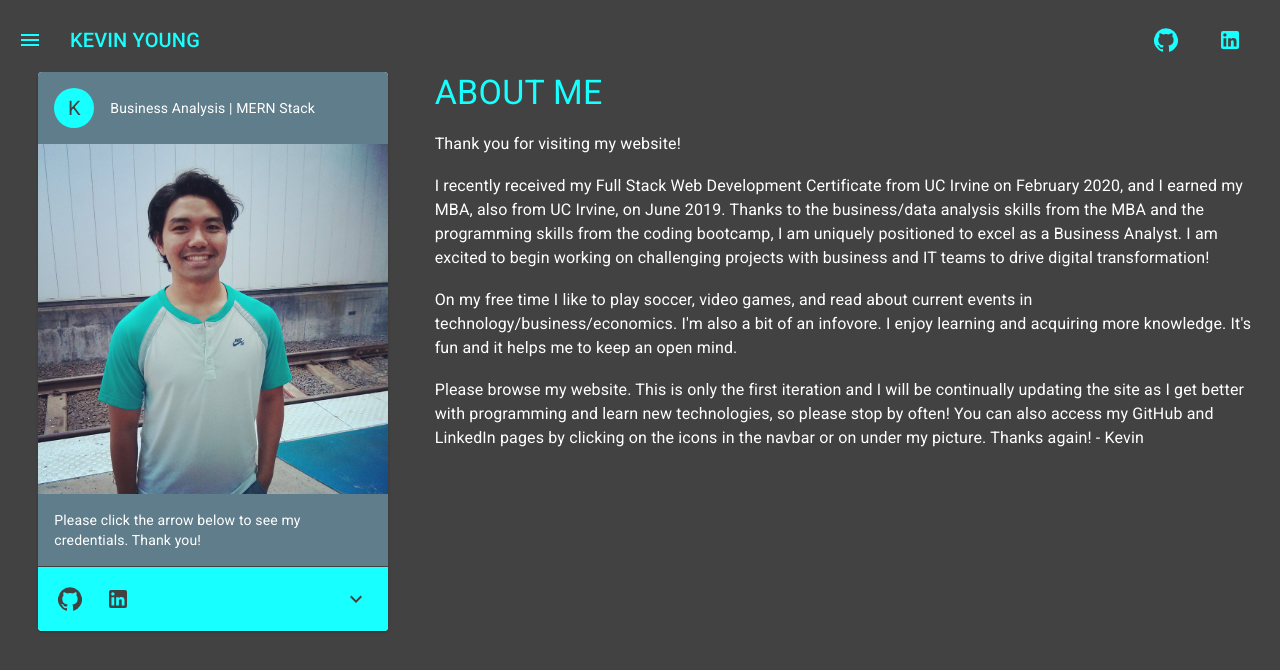
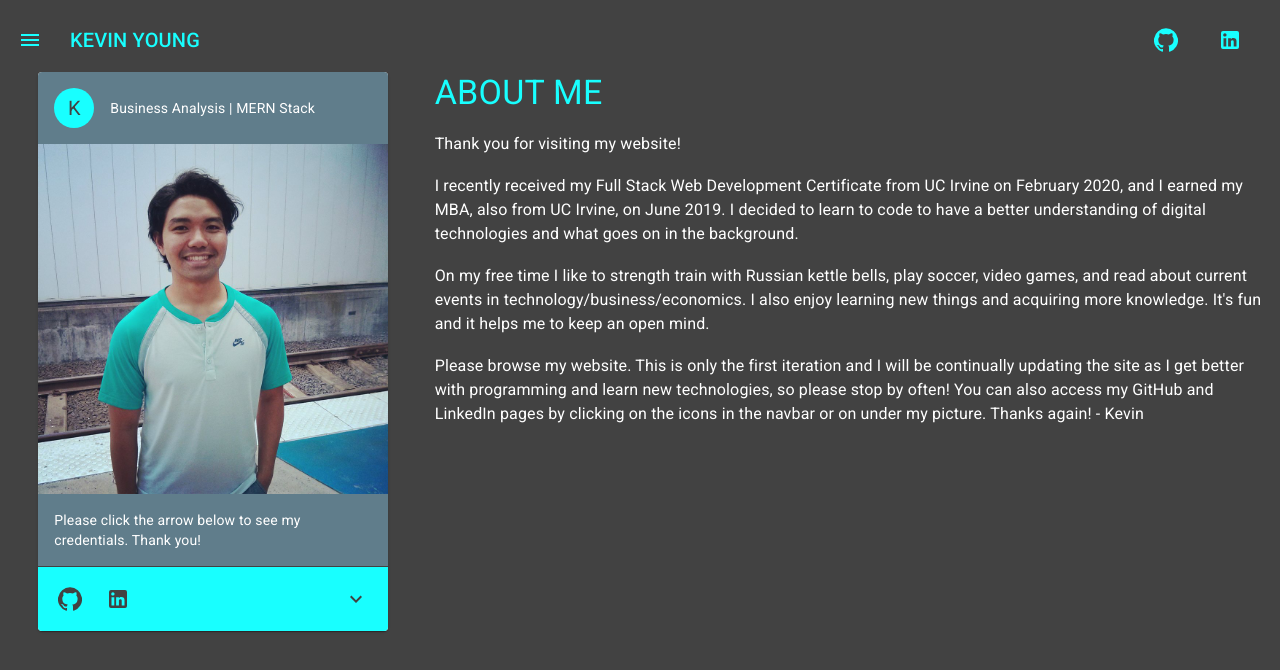
Before and after one commit to Paretooptimal22/Portfolio, a React (Create React App) app in the folder client/: page /about in a window 1280 px wide. Shown: the top 670 px of the page. Built offline with nearby package versions, Linux system fonts and the light colour scheme.

Commit message:
changed about and home descriptions

```diff
--- a/client/src/pages/About/About.js
+++ b/client/src/pages/About/About.js
@@ -60,11 +60,11 @@ const About = () => {
             </Typography>
             <br/>
             <Typography variant="body1" className={classes.paragraph}>
-              I recently received my Full Stack Web Development Certificate from UC Irvine on February 2020, and I earned my MBA, also from UC Irvine, on June 2019. Thanks to the business/data analysis skills from the MBA and the programming skills from the coding bootcamp, I am uniquely positioned to excel as a Business Analyst.  I am excited to begin working on challenging projects with business and IT teams to drive digital transformation!
+              I recently received my Full Stack Web Development Certificate from UC Irvine on February 2020, and I earned my MBA, also from UC Irvine, on June 2019. I decided to learn to code to have a better understanding of digital technologies and what goes on in the background.
             </Typography>
             <br/>
             <Typography variant="body1" className={classes.paragraph}>
-              On my free time I like to play soccer, video games, and read about current events in technology/business/economics.  I'm also a bit of an infovore.  I enjoy learning and acquiring more knowledge.  It's fun and it helps me to keep an open mind.
+              On my free time I like to strength train with Russian kettle bells, play soccer, video games, and read about current events in technology/business/economics. I also enjoy learning new things and acquiring more knowledge.  It's fun and it helps me to keep an open mind.
             </Typography>
             <br/>
             <Typography variant="body1" className={classes.paragraph}>
--- a/client/src/pages/Home/Home.js
+++ b/client/src/pages/Home/Home.js
@@ -65,7 +65,7 @@ const Home = () => {
         </Grid>
         <Grid item xs={12} className={classes.title}>
           <Typography variant="body1" align="center" className={classes.body} gutterBottom>
-            I created this website to demonstrate my recently acquired technical skills in web development from UC Irvine's coding bootcamp.  Please check back often as I will be adding new projects and continually improving the website. Lastly, the website is responsive, so please give it a look on a phone or tablet as well.  Thank you!
+            I created this website to share some of the projects I have completed and to give a little bit of information about myself. The website is responsive, so please give it a look on your desktop, phone, or tablet.  Thank you!
           </Typography>
         </Grid>
         <br/>
```
